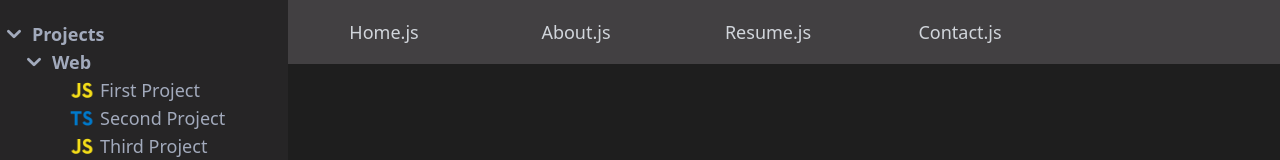
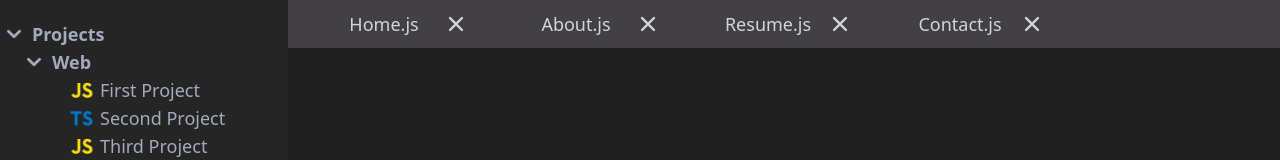
Before and after one commit to sphinxDevVic/react_sample, a React (Create React App) app: page / in a window 1280 px wide. Shown: the top 160 px of the page. Built offline with nearby package versions, Linux system fonts and the light colour scheme.

Commit message:
Add Delete Icons

```diff
--- a/src/pages/Home.js
+++ b/src/pages/Home.js
@@ -23,7 +23,7 @@ const Home = () => {
           <div className="lg:hidden">
             <MobileMenu />
           </div>
-          <div className="bg-[#424042] h-16 w-full fixed">
+          <div className="bg-[#424042] h-12 w-full fixed hidden lg:block">
             <NavBar setHome={setHome} setOnlyAbout={setOnlyAbout} setOnlyResume={setOnlyResume} setOnlyContact={setOnlyContact}/>
           </div>
           {home ? <><Header id="Header"/>
--- a/src/pages/NavBar.js
+++ b/src/pages/NavBar.js
@@ -1,5 +1,6 @@
 import React, { useEffect, useState } from "react";
 import tw from "tailwind-styled-components";
+import { CogIcon, XIcon } from "@heroicons/react/solid";
 
 const Container = tw.div`
   h-full
@@ -9,11 +10,14 @@ const Container = tw.div`
   justify-center
   text-white
   hover:bg-[#1e1e1e]
+  hover:text-yellow_vs
   cursor-pointer
   text-lg
   font-medium
   text-gray-300
+  relative
 `;
+
 
 const NavBar = ({ setHome, setOnlyAbout, setOnlyResume, setOnlyContact }) => {
   return (
@@ -24,6 +28,7 @@ const NavBar = ({ setHome, setOnlyAbout, setOnlyResume, setOnlyContact }) => {
         }}
       >
         Home.js
+        <XIcon className="w-6 absolute right-3 hover:bg-gray-600 hover:rounded"/>
       </Container>
       <Container
         onClick={() => {
@@ -32,6 +37,7 @@ const NavBar = ({ setHome, setOnlyAbout, setOnlyResume, setOnlyContact }) => {
         }}
       >
         About.js
+        <XIcon className="w-6 absolute right-3 hover:bg-gray-600 hover:rounded"/>
       </Container>
       <Container
         onClick={() => {
@@ -41,6 +47,7 @@ const NavBar = ({ setHome, setOnlyAbout, setOnlyResume, setOnlyContact }) => {
         }}
       >
         Resume.js
+        <XIcon className="w-6 absolute right-3 hover:bg-gray-600 hover:rounded"/>
       </Container>
       <Container
               onClick={() => {
@@ -49,7 +56,9 @@ const NavBar = ({ setHome, setOnlyAbout, setOnlyResume, setOnlyContact }) => {
                 setOnlyAbout(false);
                 setHome(false);
               }}
-      >Contact.js</Container>
+      >Contact.js
+              <XIcon className="w-6 absolute right-3 hover:bg-gray-600 hover:rounded"/>
+      </Container>
     </div>
   );
 };
```
